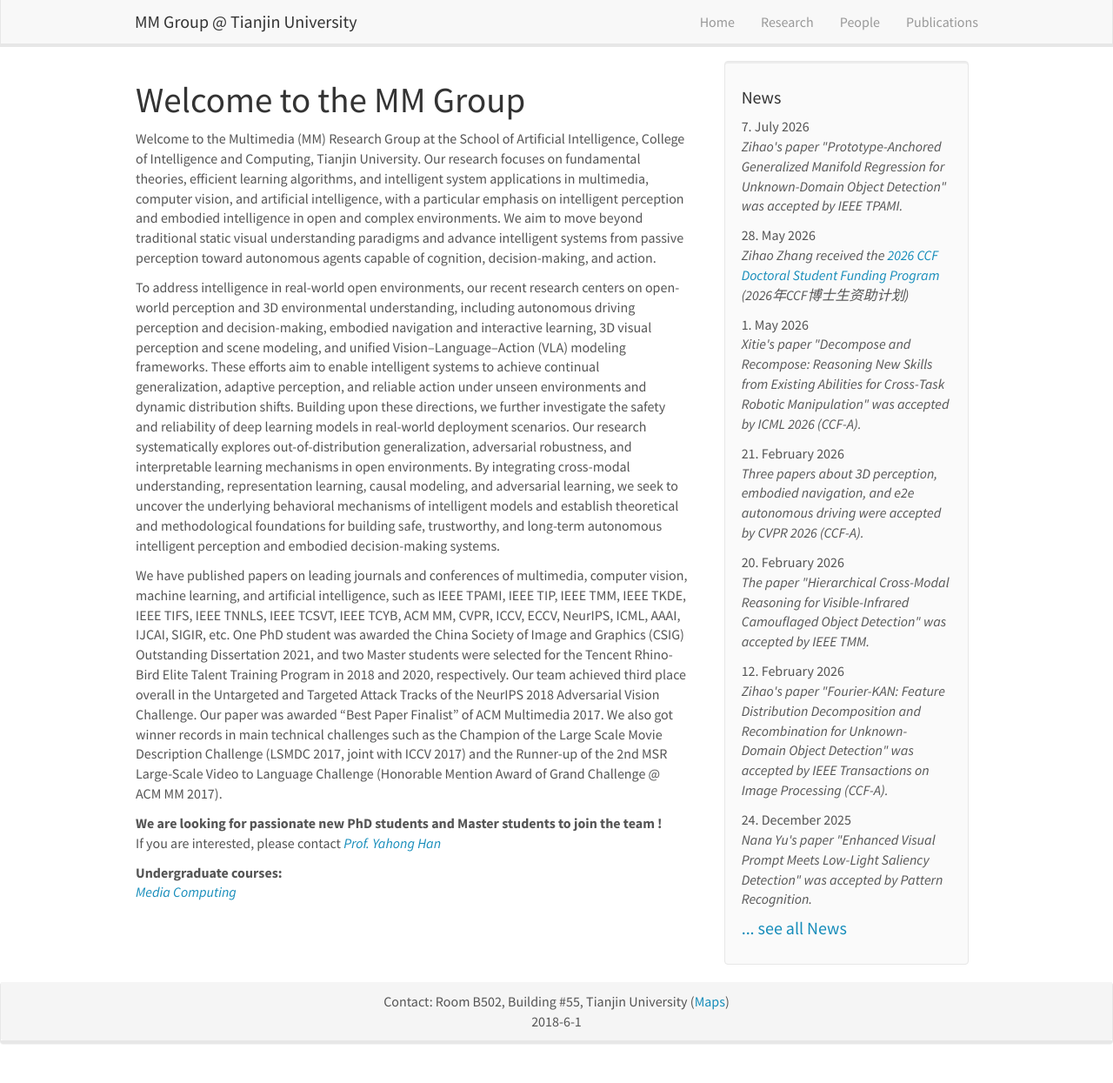
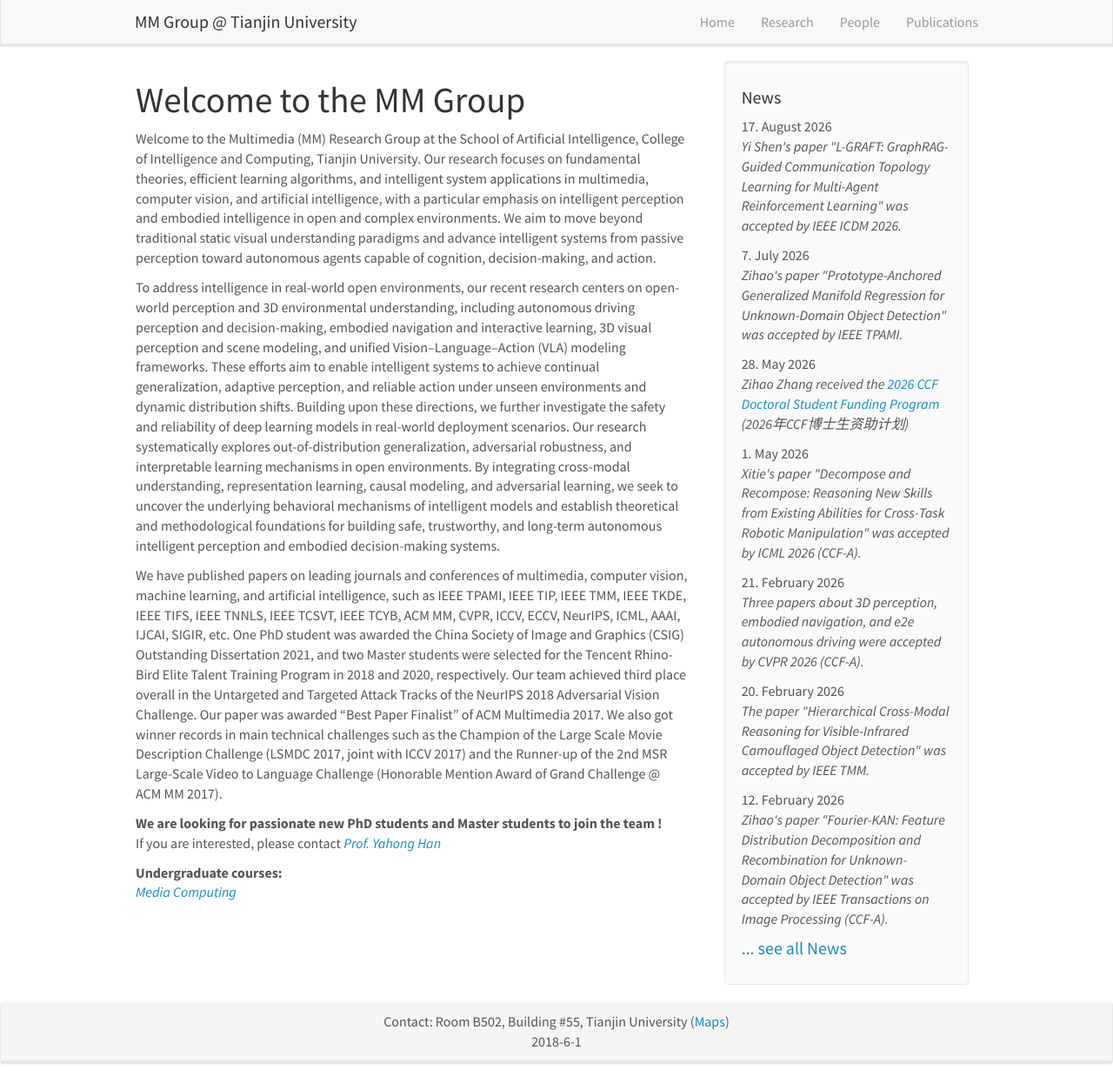
Before and after one commit to tjumm/tjumm.github.io, a Jekyll site: the page built from _pages/home.md, in a window 1280 px wide and 1245 px high. Shown: the whole window at 87% size. Built offline with Jekyll 4.4.1, drawn with Linux system fonts in a browser that asks for light colours; comment, search, counter and statistics services are not loaded.

Commit message:
Update news.yml

```diff
--- a/_data/news.yml
+++ b/_data/news.yml
@@ -1,3 +1,6 @@
+- date: 17. August 2026
+  headline: "Yi Shen's paper \"L-GRAFT: GraphRAG-Guided Communication Topology Learning for Multi-Agent Reinforcement Learning\" was accepted by IEEE ICDM 2026."
+
 - date: 7. July 2026
   headline: "Zihao's paper \"Prototype-Anchored Generalized Manifold Regression for Unknown-Domain Object Detection\" was accepted by IEEE TPAMI."
 
```
